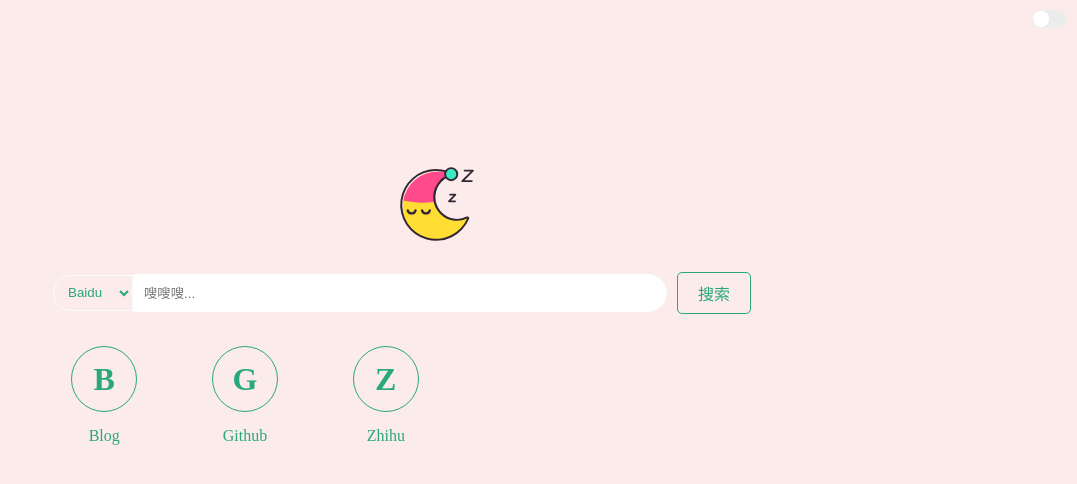
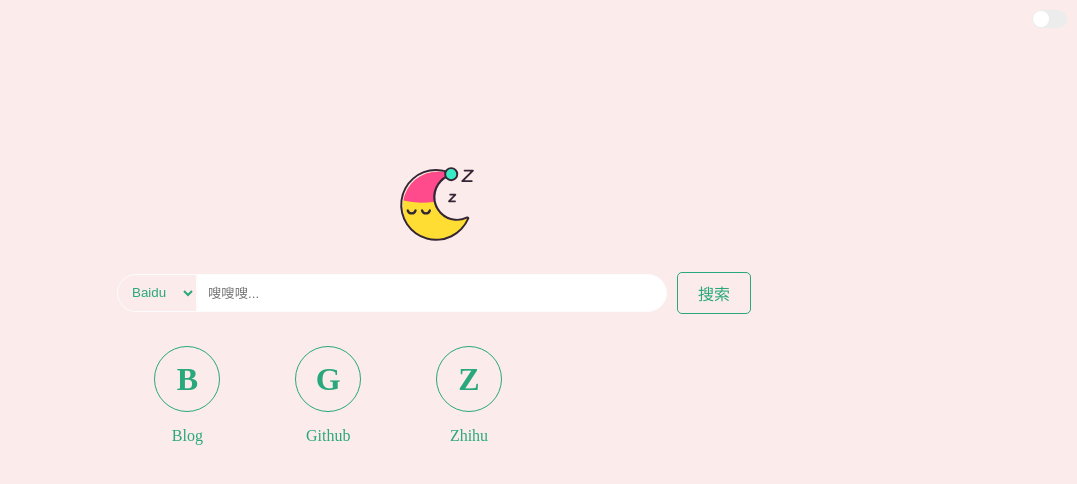
Before and after one commit to bennetty74/bugkit-wiki, a React (Create React App) app: page / in a window 1280 px wide. Shown: the top 484 px of the page, without its empty margins (203-1280 px from the left). Built offline with nearby package versions, Linux system fonts and the light colour scheme.

Commit message:
perfect style

```diff
--- a/src/css/App.scss
+++ b/src/css/App.scss
@@ -28,7 +28,7 @@
     .search-wrapper {
       display: flex;
       flex-direction: row;
-      width: 60vw;
+      width: 50vw;
       @media (max-width: $mobileWidth) {
         width: 80vw;
       }
@@ -39,7 +39,7 @@
         align-items: center;
 
         .select{
-          height: 2.3rem;
+          height: 2.4rem;
           width: 8vw;
           max-width: 80px;
           border: 1px solid #fcfcfc;
@@ -71,7 +71,7 @@
           @media (max-width: $mobileWidth) {
             min-width: 50vw;
           }
-          min-width: 40vw;
+          width: 35vw;
         }
 
         .search-input:focus{
@@ -103,7 +103,7 @@
       @media (max-width: $mobileWidth) {
         width: 90%;
       }
-      width: 63%;
+      width: 50vw;
       .site-item {
         display: flex;
         flex-direction: column;
```
